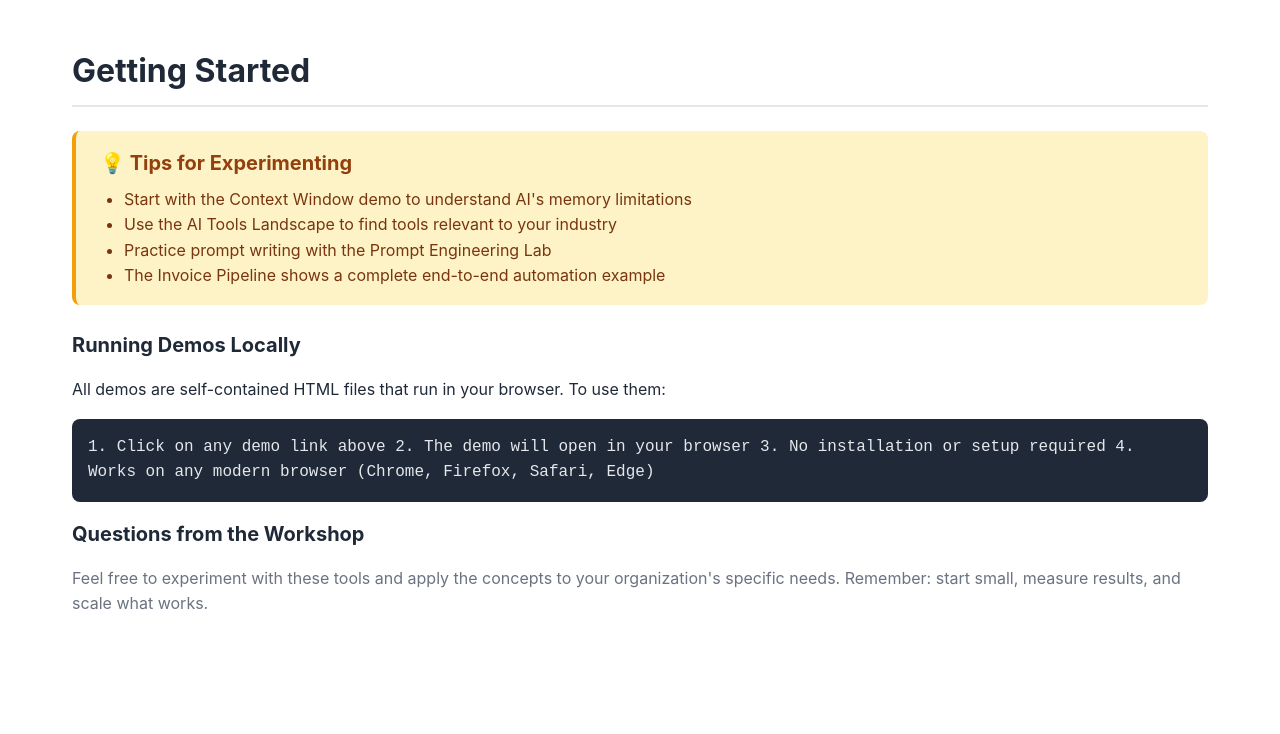
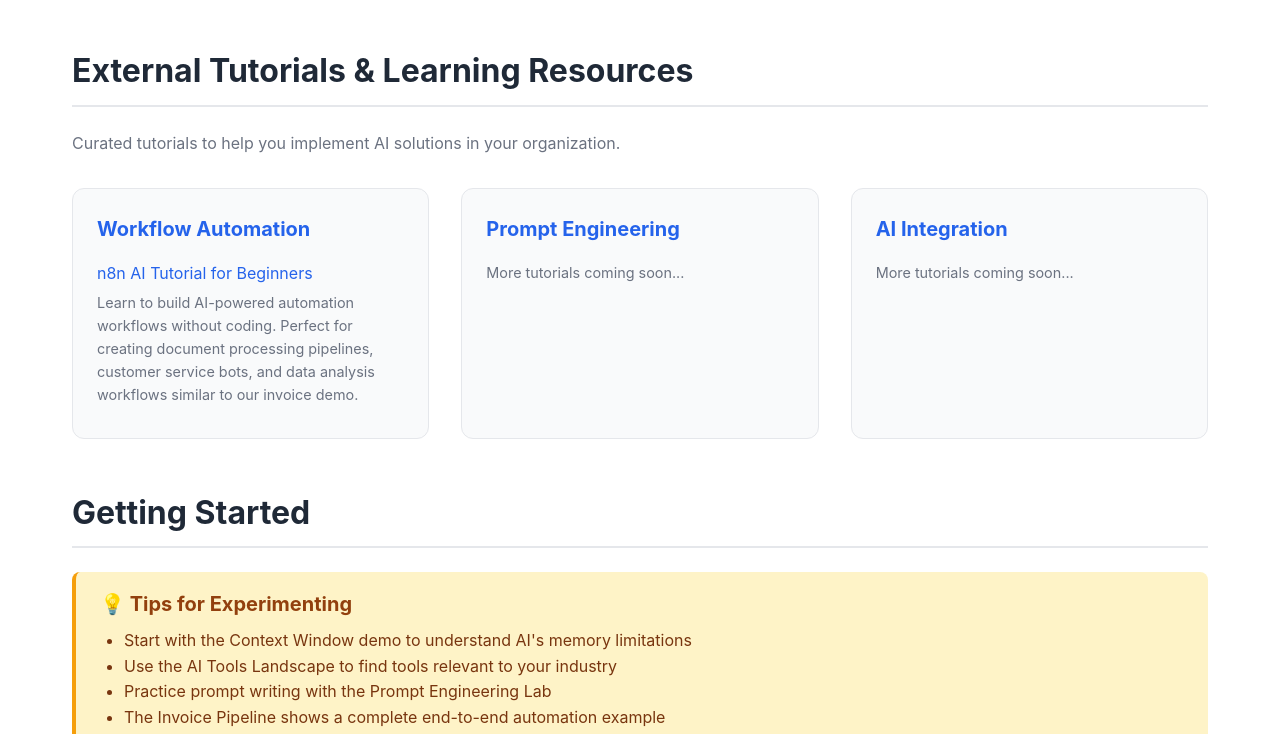
Before and after one commit to mahdi-b/ai-workshop-hilo, a plain HTML site: page index.html in a window 1280 px wide. Shown: the part 1860-2594 px from the top of the page. Drawn offline with Linux system fonts and the light colour scheme.

Commit message:
Add tutorials section with n8n workflow automation tutorial
- Added new Tutorials section with three categories:
  - Workflow Automation (includes n8n tutorial)
  - Prompt Engineering (placeholder for future content)
  - AI Integration (placeholder for future content)
- Added navigation link to tutorials section
- Structured for easy addition of more tutorials

```diff
--- a/index.html
+++ b/index.html
@@ -309,6 +309,7 @@
                 <li><a href="#slides">Slides</a></li>
                 <li><a href="#demos">Demos</a></li>
                 <li><a href="#resources">Resources</a></li>
+                <li><a href="#tutorials">Tutorials</a></li>
                 <li><a href="#tips">Getting Started</a></li>
             </ul>
         </nav>
@@ -462,6 +463,48 @@
             </div>
         </section>
 
+        <!-- Tutorials Section -->
+        <section id="tutorials">
+            <h2>External Tutorials & Learning Resources</h2>
+            <p style="color: var(--text-light); margin-bottom: 2rem;">
+                Curated tutorials to help you implement AI solutions in your organization.
+            </p>
+
+            <div class="resources-grid">
+                <div class="resource-card">
+                    <h3>Workflow Automation</h3>
+                    <ul>
+                        <li>
+                            <a href="https://docs.n8n.io/advanced-ai/intro-tutorial/" target="_blank">
+                                n8n AI Tutorial for Beginners
+                            </a>
+                            <p style="color: var(--text-light); font-size: 0.9rem; margin-top: 0.25rem; padding-left: 0;">
+                                Learn to build AI-powered automation workflows without coding. Perfect for creating document processing pipelines, customer service bots, and data analysis workflows similar to our invoice demo.
+                            </p>
+                        </li>
+                    </ul>
+                </div>
+
+                <div class="resource-card">
+                    <h3>Prompt Engineering</h3>
+                    <ul>
+                        <li style="color: var(--text-light); font-size: 0.9rem;">
+                            More tutorials coming soon...
+                        </li>
+                    </ul>
+                </div>
+
+                <div class="resource-card">
+                    <h3>AI Integration</h3>
+                    <ul>
+                        <li style="color: var(--text-light); font-size: 0.9rem;">
+                            More tutorials coming soon...
+                        </li>
+                    </ul>
+                </div>
+            </div>
+        </section>
+
         <!-- Tips Section -->
         <section id="tips">
             <h2>Getting Started</h2>
```
